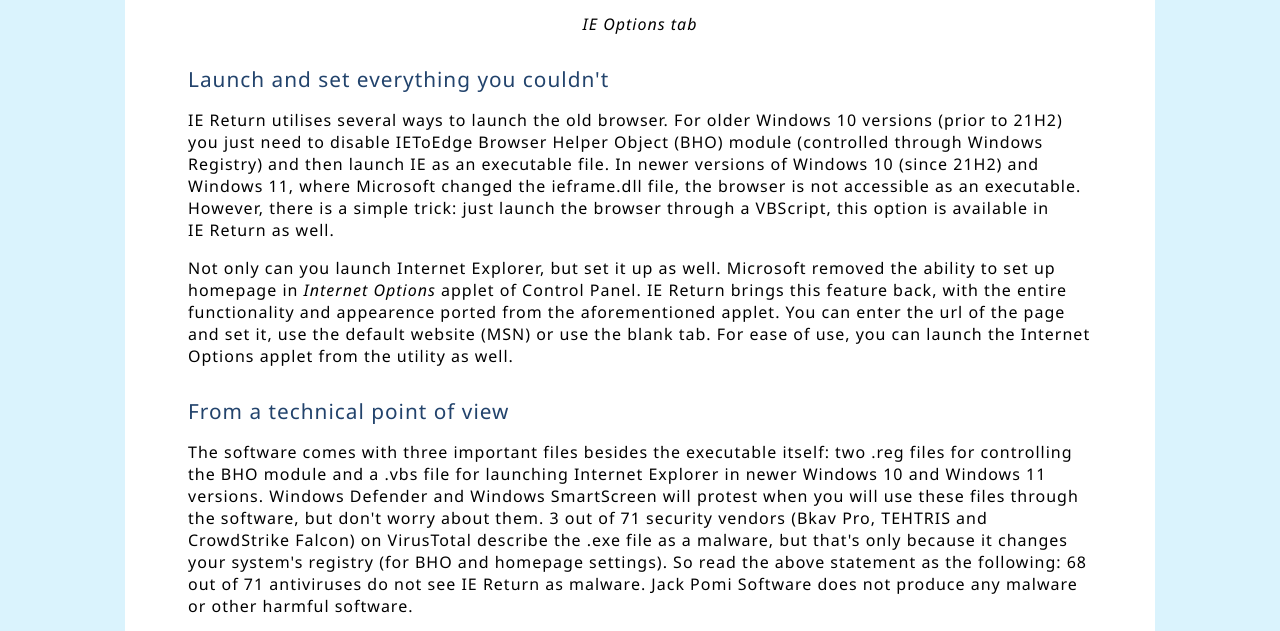
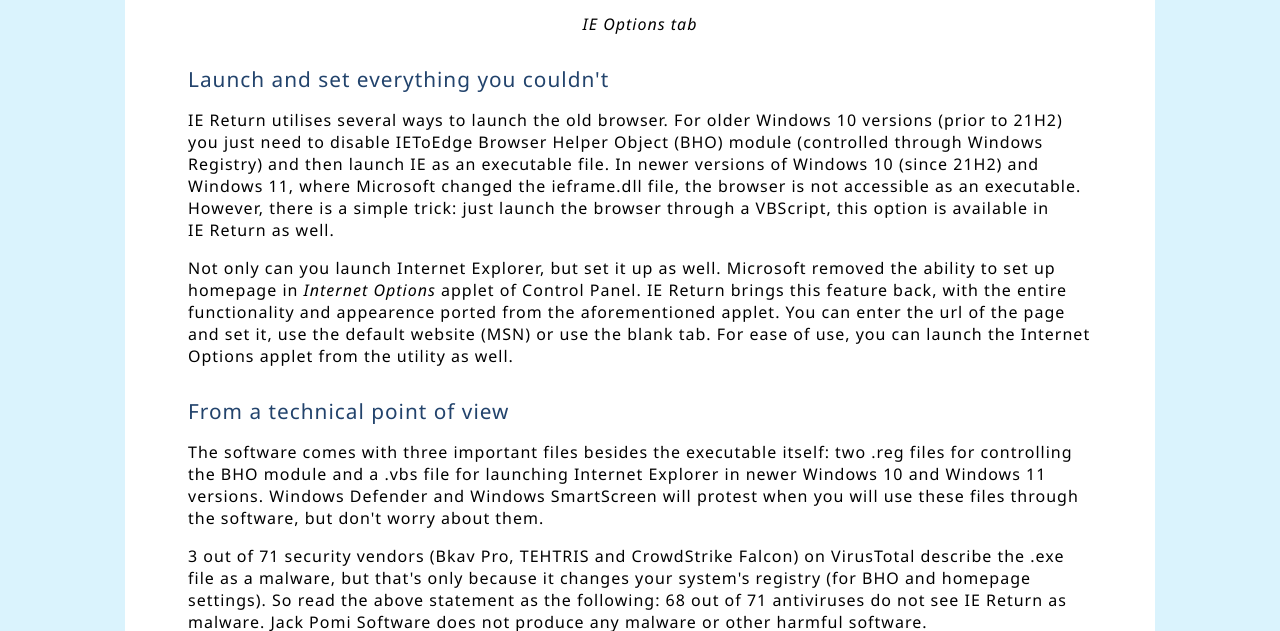
Before and after one commit to JackPomiSoftware/jackpomisoftware.github.io, a plain HTML site: page ier.html in a window 1280 px wide. Shown: the part 1126-1757 px from the top of the page. Drawn offline with Linux system fonts and the light colour scheme.

Commit message:
Update ier.html

```diff
--- a/ier.html
+++ b/ier.html
@@ -147,7 +147,8 @@
         <tr>
             <td colspan=2>
                 <p class="headersmall" style="padding-top: 10px;">From a technical point of view</p>
-                <p class="normaltext">The software comes with three important files besides the executable itself: two .reg files for controlling the BHO module and a .vbs file for launching Internet Explorer in newer Windows 10 and Windows 11 versions. Windows Defender and Windows SmartScreen will protest when you will use these files through the software, but don't worry about them. 3 out of 71 security vendors (Bkav Pro, TEHTRIS and CrowdStrike Falcon) on VirusTotal describe the .exe file as a malware, but that's only because it changes your system's registry (for BHO and homepage settings). So read the above statement as the following: 68 out of 71 antiviruses do not see IE Return as malware. Jack Pomi Software does not produce any malware or other harmful software.</p>
+                <p class="normaltext">The software comes with three important files besides the executable itself: two .reg files for controlling the BHO module and a .vbs file for launching Internet Explorer in newer Windows 10 and Windows 11 versions. Windows Defender and Windows SmartScreen will protest when you will use these files through the software, but don't worry about them.</p>
+                <p class="normaltext">3 out of 71 security vendors (Bkav Pro, TEHTRIS and CrowdStrike Falcon) on VirusTotal describe the .exe file as a malware, but that's only because it changes your system's registry (for BHO and homepage settings). So read the above statement as the following: 68 out of 71 antiviruses do not see IE Return as malware. Jack Pomi Software does not produce any malware or other harmful software.</p>
             </td>
         </tr>
         <tr>
```
